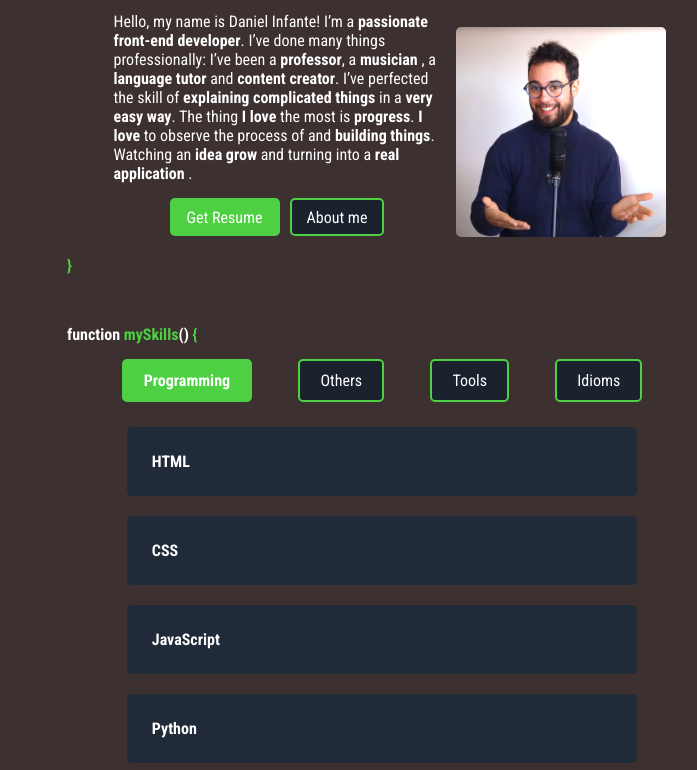
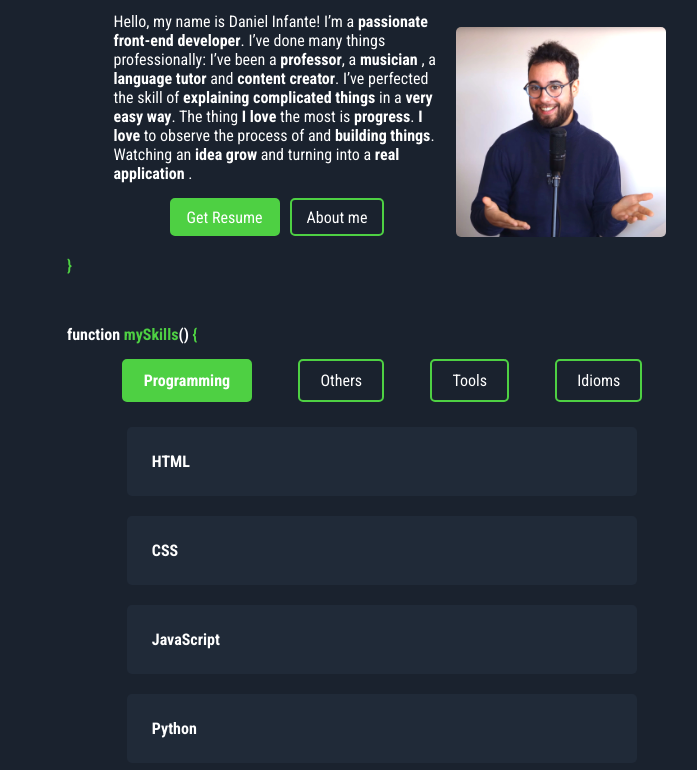
Before and after one commit to Daniel-105/daniel_infante.com, a plain HTML site: page index.html in a window 1280 px wide. Shown: the part 161-931 px from the top of the page, without its empty margins (258-955 px from the left). Drawn offline with Linux system fonts and the light colour scheme.

Commit message:
tablet media queries completed

```diff
--- a/style.css
+++ b/style.css
@@ -21,7 +21,7 @@ body {
 }
 @media (min-width: 780px) {
   body {
-    background-color: rgb(61, 48, 48);
+    /* background-color: rgb(61, 48, 48); */
     width: 700px;
   }
 }
@@ -291,6 +291,14 @@ header .logo span {
 .my-interests-section .function-div .my-interests {
   width: 90%;
 }
+/* @media (min-width: 780px) {
+  .my-interests-section .function-div .my-interests {
+    display: flex;
+    justify-content: space-between;
+   background-color: red;
+    width: 100%;
+  }
+} */
 
 .my-interests .interest {
   background-color: var(--light-blue);
@@ -300,6 +308,13 @@ header .logo span {
   flex-direction: column;
   align-items: center;
 }
+/* @media (min-width: 780px) {
+  .my-interests .interest {
+    margin: 0px;
+    padding: 0 5px;
+    background-color: white;
+  }
+} */
 
 .my-interests .interest img {
   width: 150px;
```
